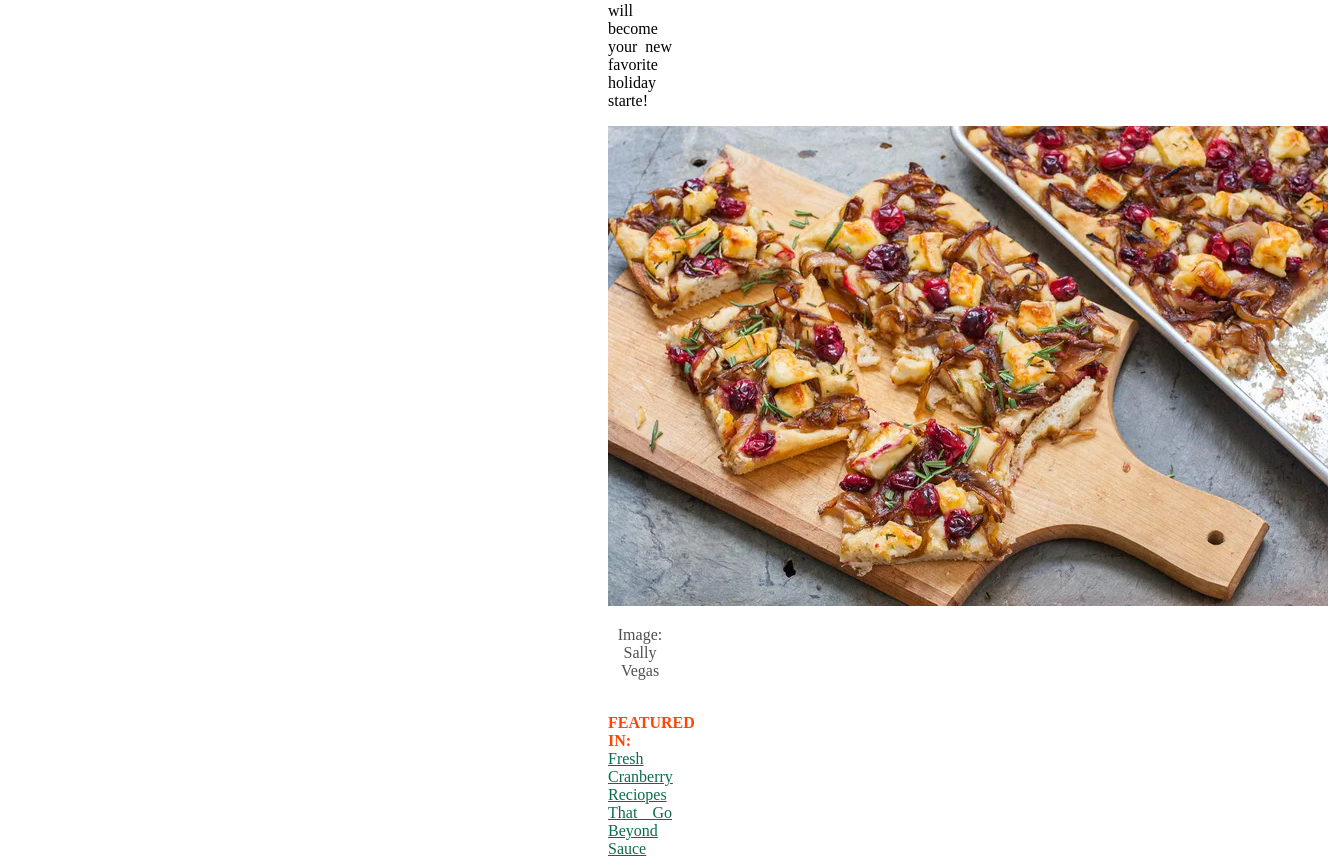
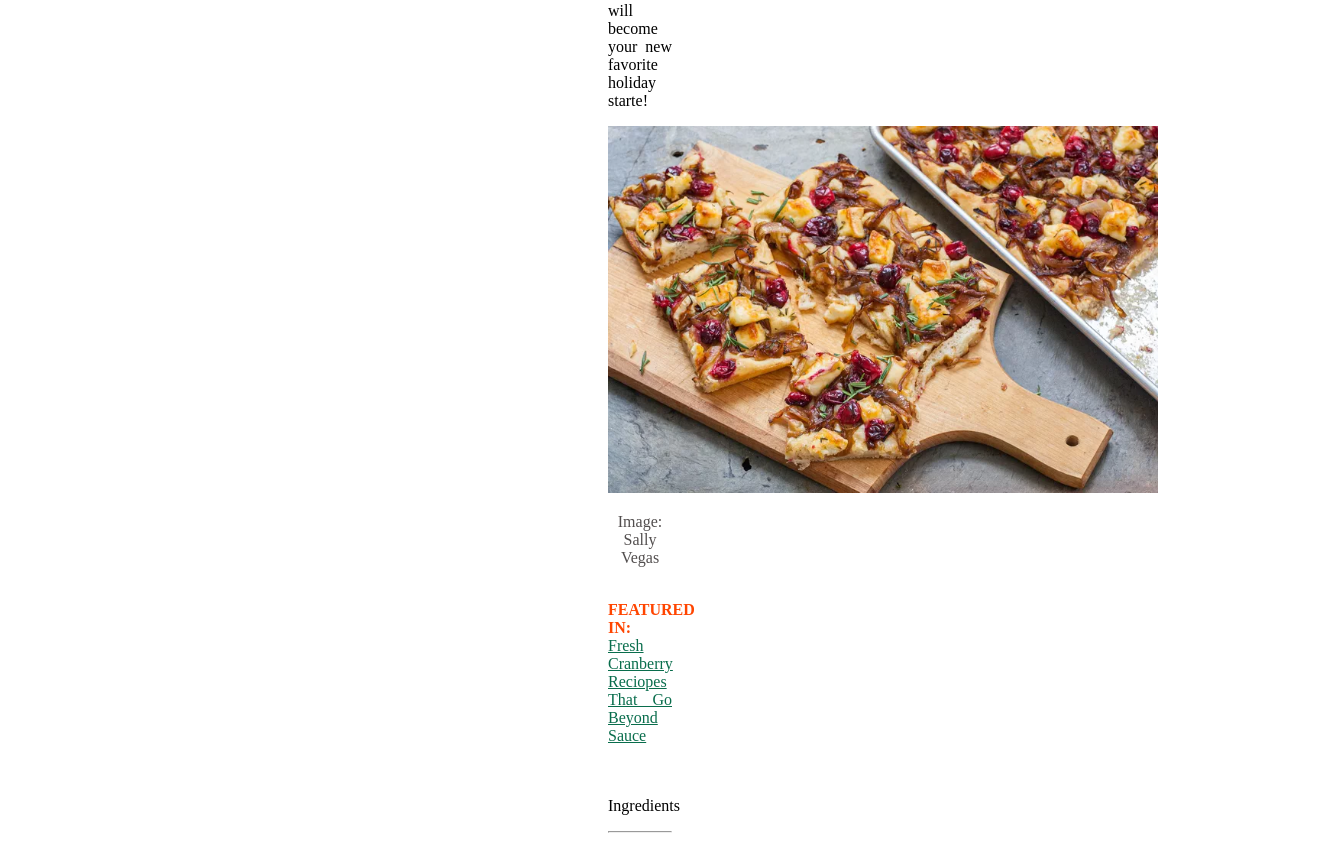
Before and after one commit to ElisaGelmetti/U1-W1-D3, a plain HTML site: page index.html in a window 1280 px wide. Shown: the part 726-1587 px from the top of the page, 1328 px wide, since content can reach past the window. Drawn offline with Linux system fonts and the light colour scheme; files that its build step writes are made by us from their sources.

Commit message:
dimensioni immagine

```diff
--- a/index.html
+++ b/index.html
@@ -94,7 +94,7 @@
           sweet caramelized onions, tart cranberries, and creamy brie. It will
           become your new favorite holiday starte!
         </p>
-        <img src="assers/focaccia.png" alt="focaccia" />
+        <img src="assers/focaccia.png" alt="focaccia" width="550px" />
         <p class="font">Image: Sally Vegas</p>
 
 
```
